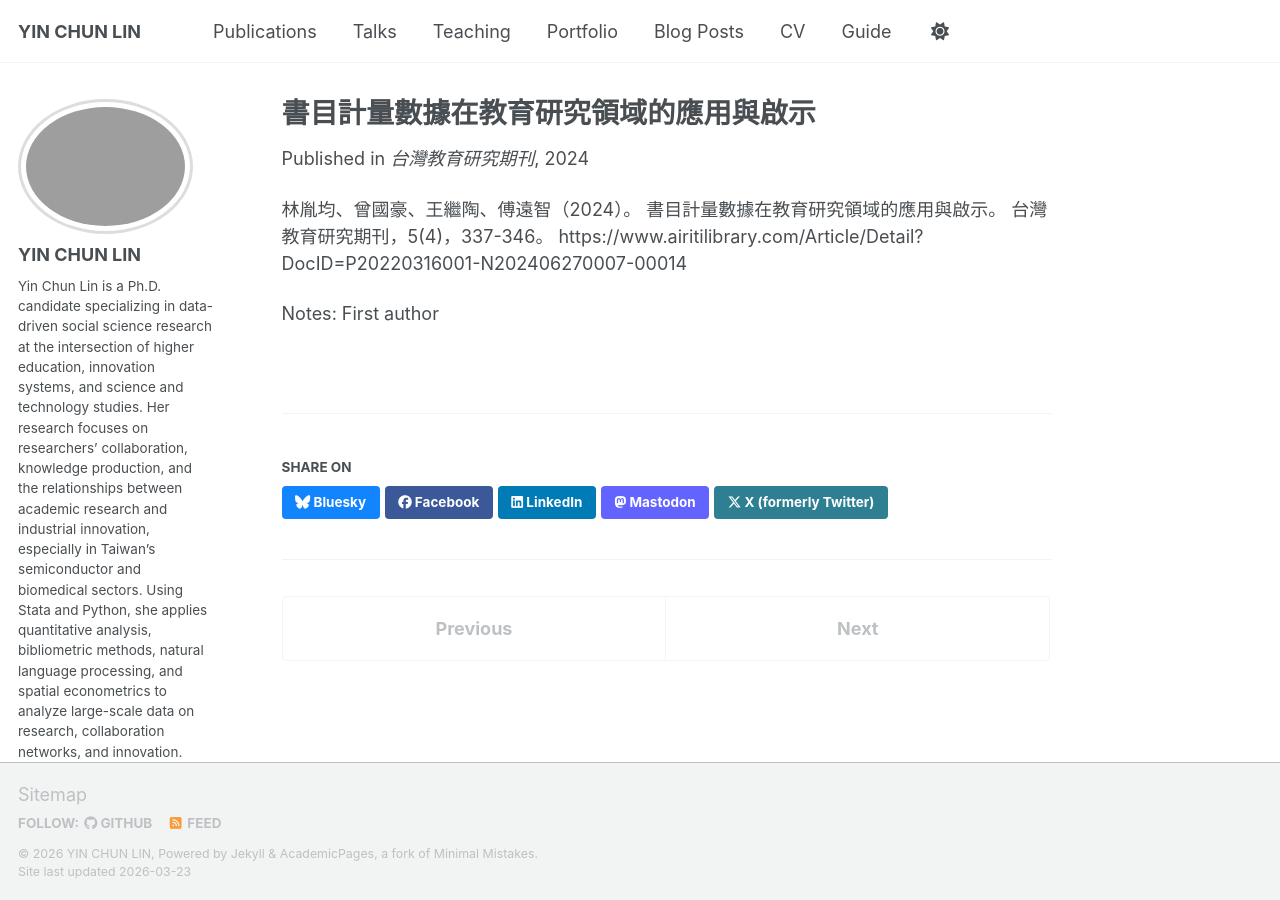
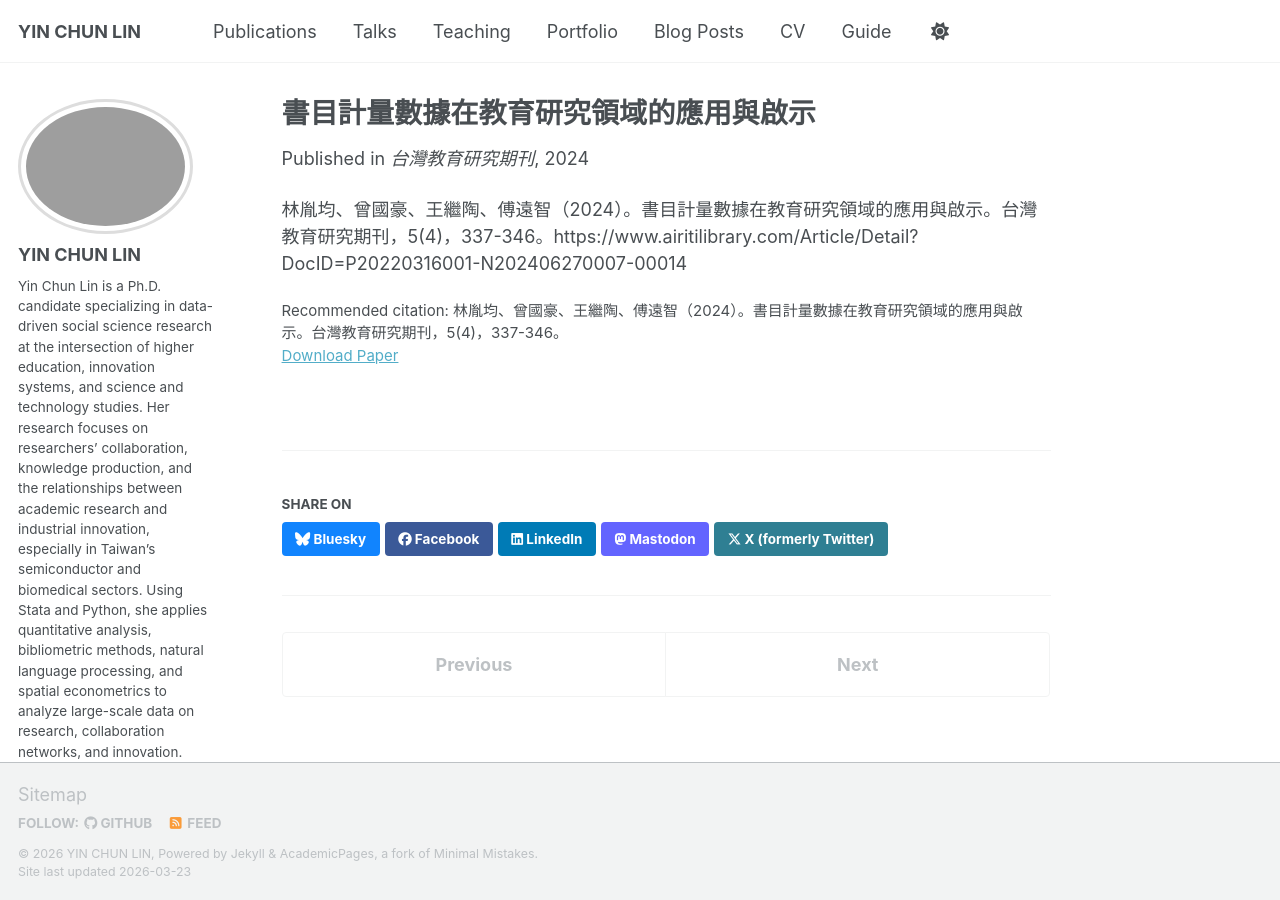
Before and after one commit to Christina0824/yinchun.github.io, a Jekyll site: the page built from _publications/2024-01-01-paper-title-number-3.md, in a window 1280 px wide. Built offline with Jekyll 4.4.1, drawn with Linux system fonts in a browser that asks for light colours; some web fonts are replaced; a script bundle is joined from its source files by our own code; library files that are not in the unit come from our copies.

Commit message:
Update 2024-01-01-paper-title-number-3.md

```diff
--- a/_publications/2024-01-01-paper-title-number-3.md
+++ b/_publications/2024-01-01-paper-title-number-3.md
@@ -1,16 +1,14 @@
 ---
 title: "書目計量數據在教育研究領域的應用與啟示"
 collection: publications
-category: manuscripts
+category: journal articles
 permalink: /publication/2024-tjre-bibliometric-education
 date: 2024-01-01
 venue: "台灣教育研究期刊"
+citation: "林胤均、曾國豪、王繼陶、傅遠智（2024）。書目計量數據在教育研究領域的應用與啟示。台灣教育研究期刊，5(4)，337-346。"
+excerpt: "Journal article | First author"
 paperurl: "https://www.airitilibrary.com/Article/Detail?DocID=P20220316001-N202406270007-00014"
+notes: "First author"
 ---
 
-林胤均、曾國豪、王繼陶、傅遠智（2024）。
-書目計量數據在教育研究領域的應用與啟示。
-台灣教育研究期刊，5(4)，337-346。
-https://www.airitilibrary.com/Article/Detail?DocID=P20220316001-N202406270007-00014
-
-Notes: First author
+林胤均、曾國豪、王繼陶、傅遠智（2024）。書目計量數據在教育研究領域的應用與啟示。台灣教育研究期刊，5(4)，337-346。https://www.airitilibrary.com/Article/Detail?DocID=P20220316001-N202406270007-00014
```
